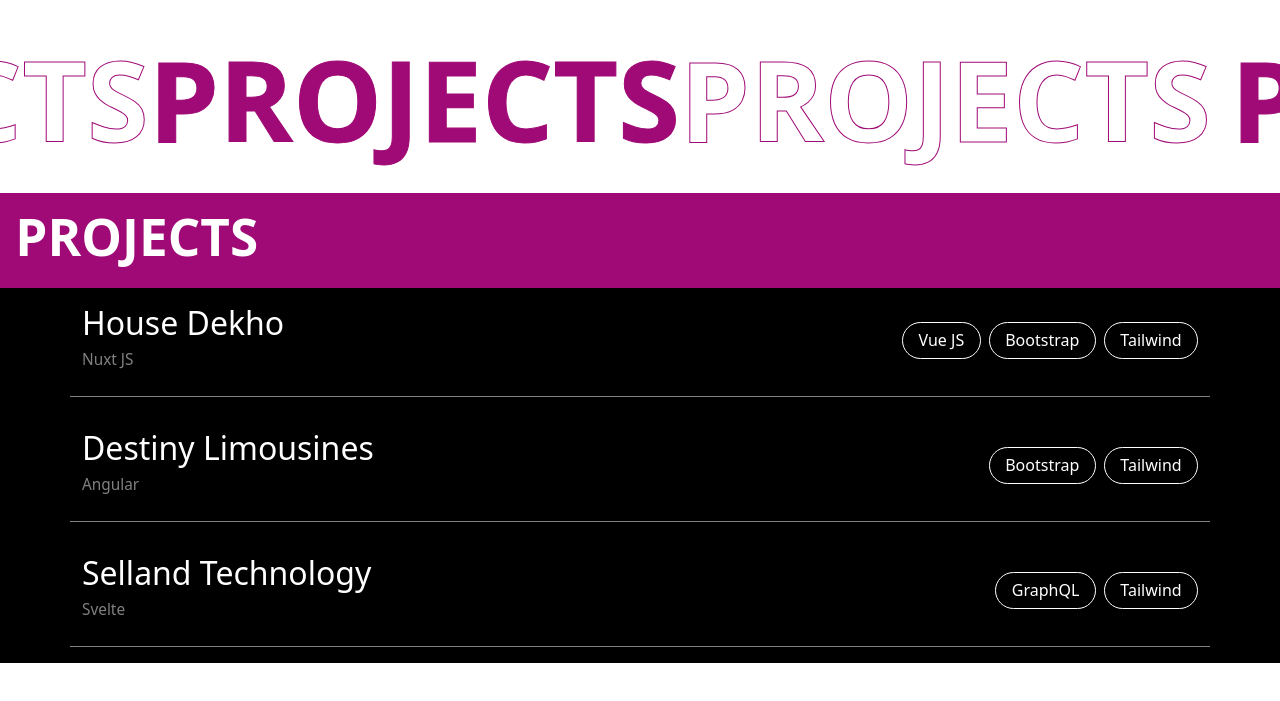
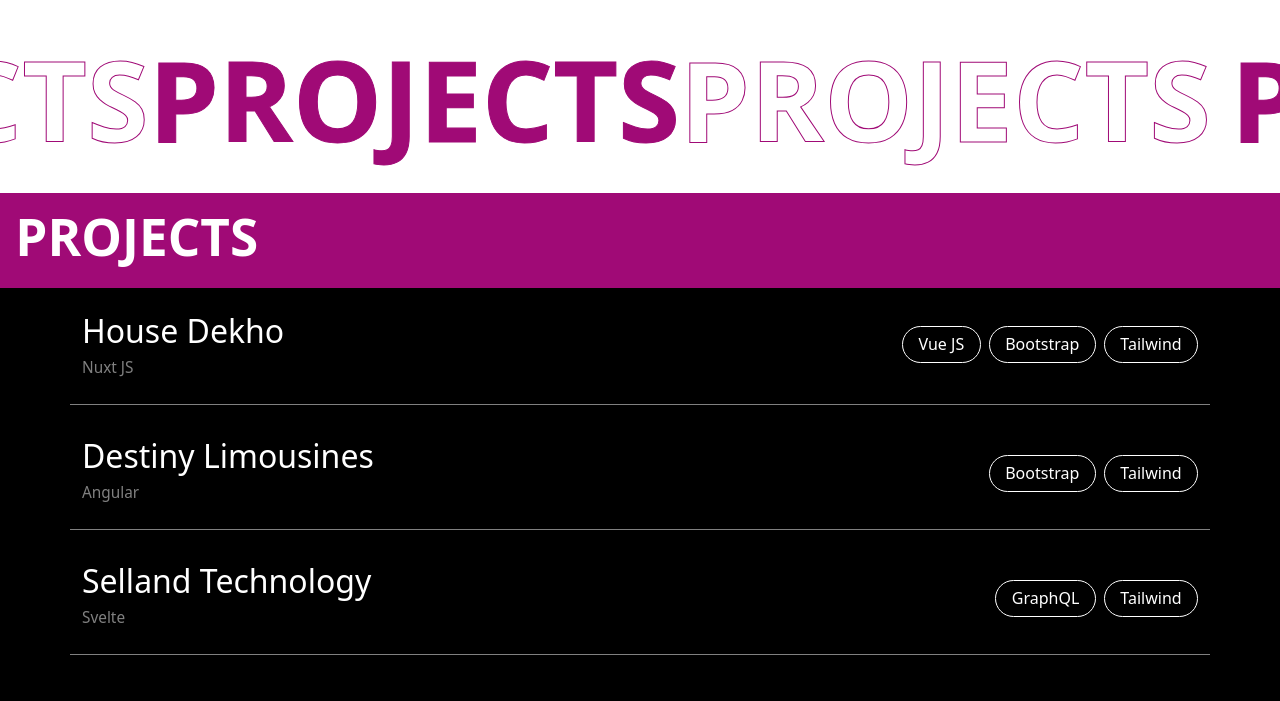
Before and after one commit to ait-varun/varun-portfolio, a Next.js app: page / in a window 1280 px wide. Shown: the part 2534-3235 px from the top of the page. Built offline with nearby package versions, Linux system fonts and the light colour scheme.

Commit message:
updated projects

```diff
--- a/src/app/page.js
+++ b/src/app/page.js
@@ -147,7 +147,7 @@
             <div className="row">
               <div className={styles.projectBox}>
                 <div className={styles.projectLeftContent}>
-                  <h2>House Dekho</h2>
+                  <h2 className="mt-2">House Dekho</h2>
                   <h6>Nuxt JS</h6>
                 </div>
                 <div className={styles.projectRightContent}>
--- a/src/app/page.module.css
+++ b/src/app/page.module.css
@@ -154,11 +154,13 @@
 /* Projects */
 .marqueeProject{
   height: 100vh;
+  background: #000;
 }
 .marqueeProjectBox{
   height: 180px;
   display: flex;
   align-items: center;
+  background-color: #fff;
 }
 .marqueeProjectBox h2 {
   white-space: nowrap;
```
